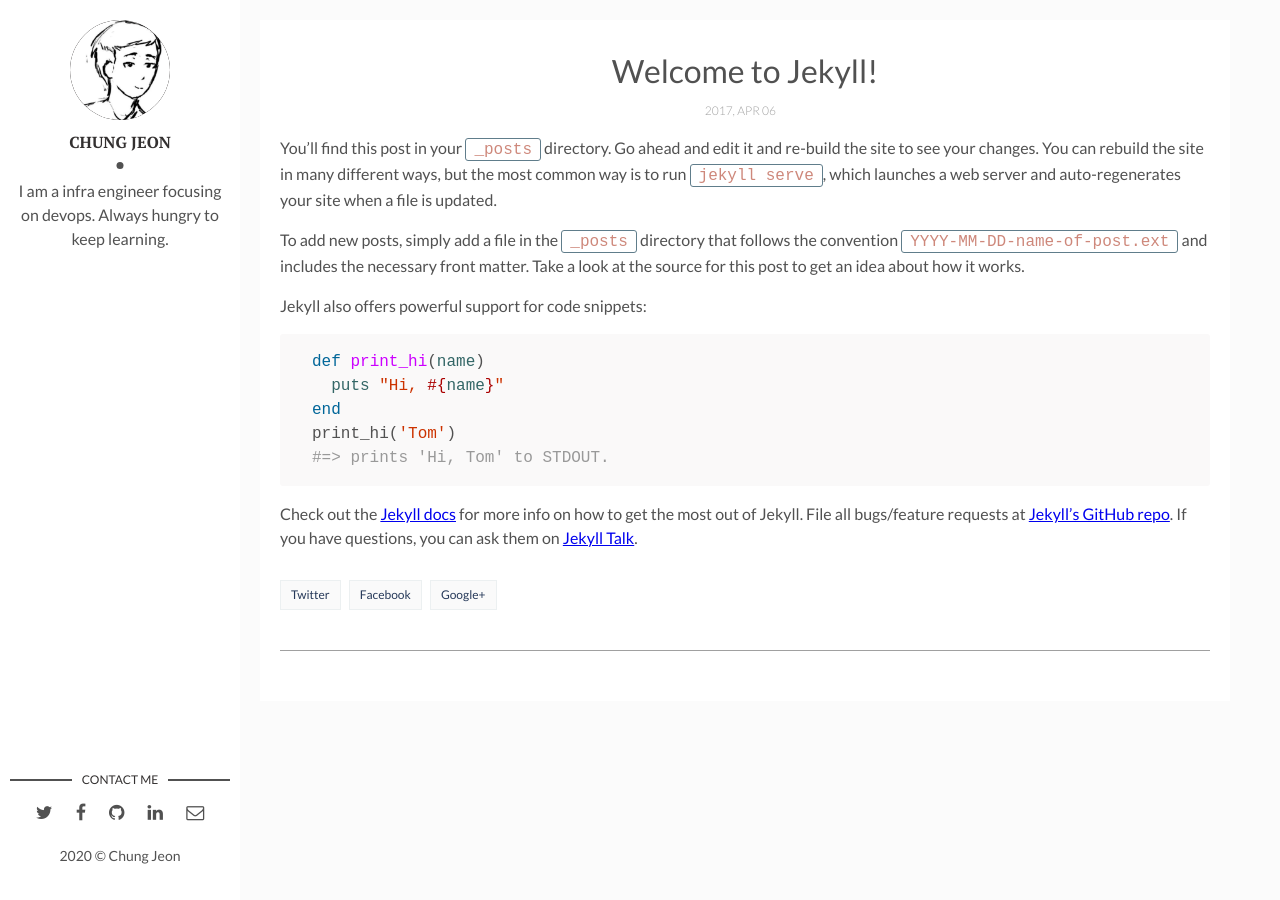
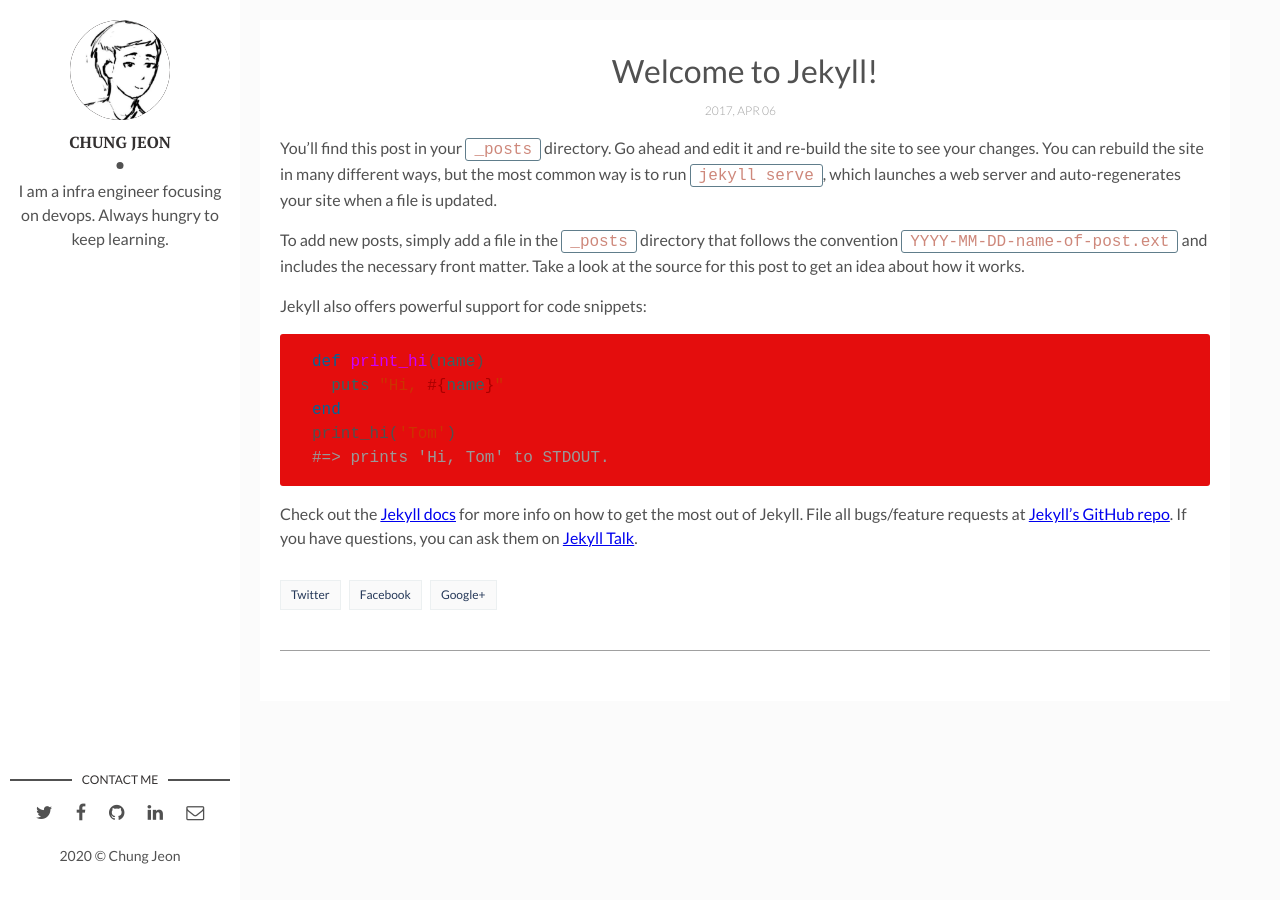
Before and after one commit to C4stleB/c4stleb.github.io, a Jekyll site: the page built from _posts/2017-04-06-welcome-to-jekyll.markdown, in a window 1280 px wide. Built offline with Jekyll 4.4.1, drawn with Linux system fonts in a browser that asks for light colours; comment, search, counter and statistics services are not loaded.

Commit message:
theme change

```diff
--- a/_includes/head.html
+++ b/_includes/head.html
@@ -69,10 +69,7 @@
 	<meta http-equiv="X-UA-Compatible" content="IE=edge">
 	<meta name="viewport" content="width=device-width, initial-scale=1, maximum-scale=1">
 	<meta property="og:image" content="">
-	<link rel="shortcut icon" href="{{ "/assets/img/favicon/favicon.ico" | prepend: site.baseurl }}" type="image/x-icon">
-	<link rel="apple-touch-icon" href="{{ "/assets/img/favicon/apple-touch-icon.png" | prepend: site.baseurl }}">
-	<link rel="apple-touch-icon" sizes="72x72" href="{{ "/assets/img/favicon/apple-touch-icon-72x72.png" | prepend: site.baseurl }}">
-	<link rel="apple-touch-icon" sizes="144x144" href="{{ "/assets/img/favicon/apple-touch-icon-144x144.png" | prepend: site.baseurl }}">
+
 	<!-- Chrome, Firefox OS and Opera -->
 	<meta name="theme-color" content="#263959">
 	<!-- Windows Phone -->
--- a/assets/css/main.css
+++ b/assets/css/main.css
@@ -437,7 +437,7 @@ template {
 }
 
 .highlight {
-  background-color: #faf9f9;
+  background-color: #e40d0d;
   -webkit-border-radius: 3px;
           border-radius: 3px;
   margin: 0;
```
Also changed, not shown: assets/img/favicon/apple-touch-icon-144x144.png (deleted), assets/img/favicon/apple-touch-icon-72x72.png (deleted), assets/img/favicon/apple-touch-icon.png (deleted), assets/img/favicon/favicon.ico (deleted).
